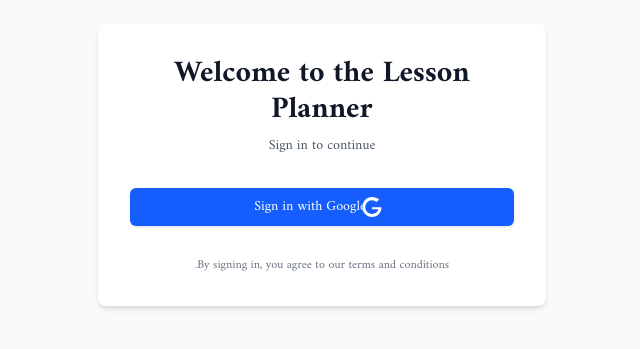
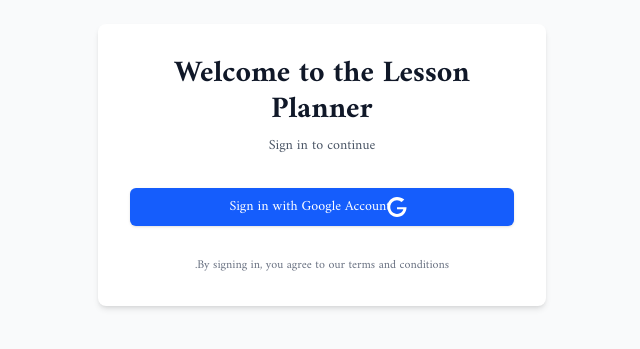
Before and after one commit to atomic-ustadh/my-lesson-plan-app, a React (Vite) app: page /login in a window 1280 px wide. Shown: the part 235-584 px from the top of the page, without its empty margins (433-1073 px from the left). Built offline with nearby package versions, Linux system fonts and the light colour scheme; no server answers; a web font is replaced by a local one.

Commit message:
Sign in with google works

```diff
--- a/src/components/Auth.jsx
+++ b/src/components/Auth.jsx
@@ -53,7 +53,7 @@ const Auth = () => {
               d="M488 261.8C488 403.3 381.5 512 244 512 109.8 512 0 402.2 0 256S109.8 0 244 0c73.2 0 136 25.3 186.3 65.8l-67.4 64.9C331.7 101.3 291.4 80 244 80 149.3 80 72 155.1 72 256s77.3 176 172 176c56.8 0 96.2-22.1 123.3-47.8 20.3-19.1 33.6-43.2 37.9-71.1H244V261.8h244z"
             ></path>
           </svg>
-          Sign in with Google
+          Sign in with Google Account
         </button>
         <p className="text-xs text-center text-gray-500">
           By signing in, you agree to our terms and conditions.
```
